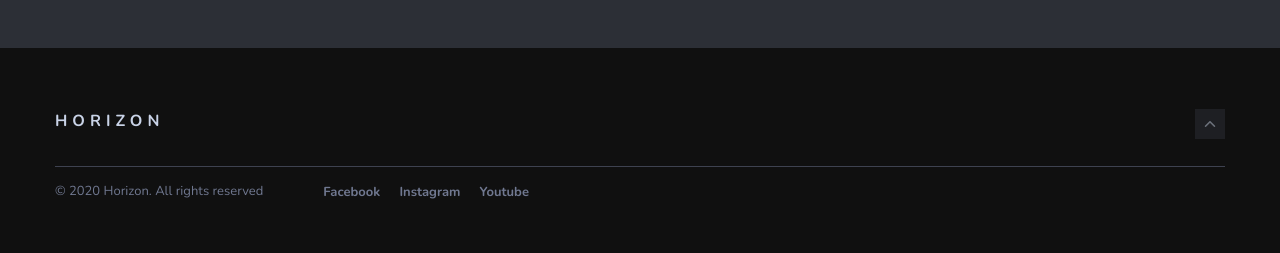
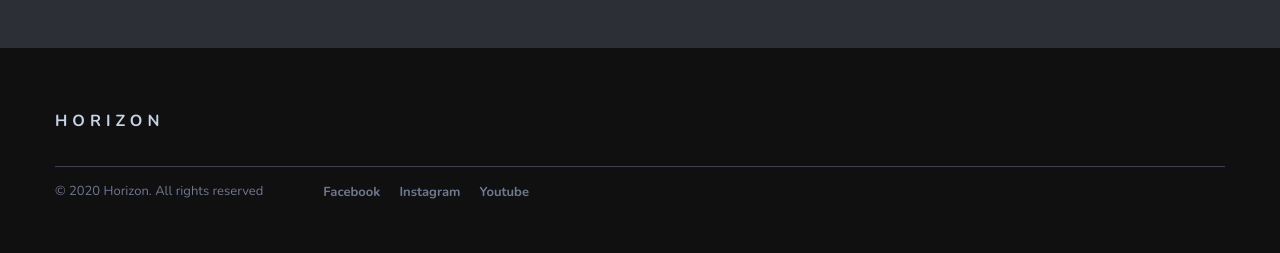
Before and after one commit to HorizonIITM/HorizonIITM.github.io, a Jekyll site: the page built from index.html, in a window 1280 px wide. Shown: the part 2292-2545 px from the top of the page. Built offline with Jekyll 4.4.1, drawn with Linux system fonts in a browser that asks for light colours; nearby versions of some CDN libraries; the list of posts is cut into pages by our own code.

Commit message:
removed scrollt2top

```diff
--- a/_includes/footer.html
+++ b/_includes/footer.html
@@ -6,7 +6,7 @@
           <h2 class="logo-title">
             <a href="{{site.baseurl}}/" class="logo-text">Horizon</a>
           </h2>
-          <div class="back2Top"><i class="ion ion-ios-arrow-up"></i></div>
+          <!-- <div class="back2Top"><i class="ion ion-ios-arrow-up"></i></div> -->
         </div>
         <div class="footer-bottom">
           <div class="copyright">
```
